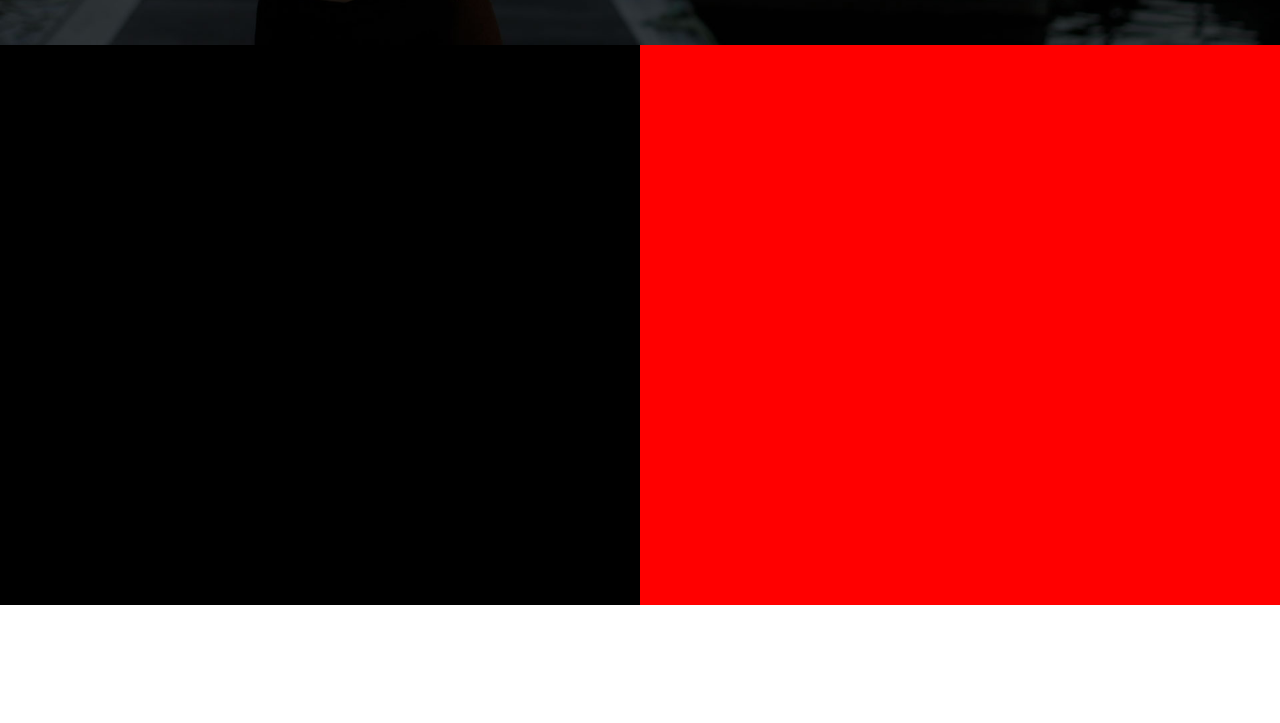
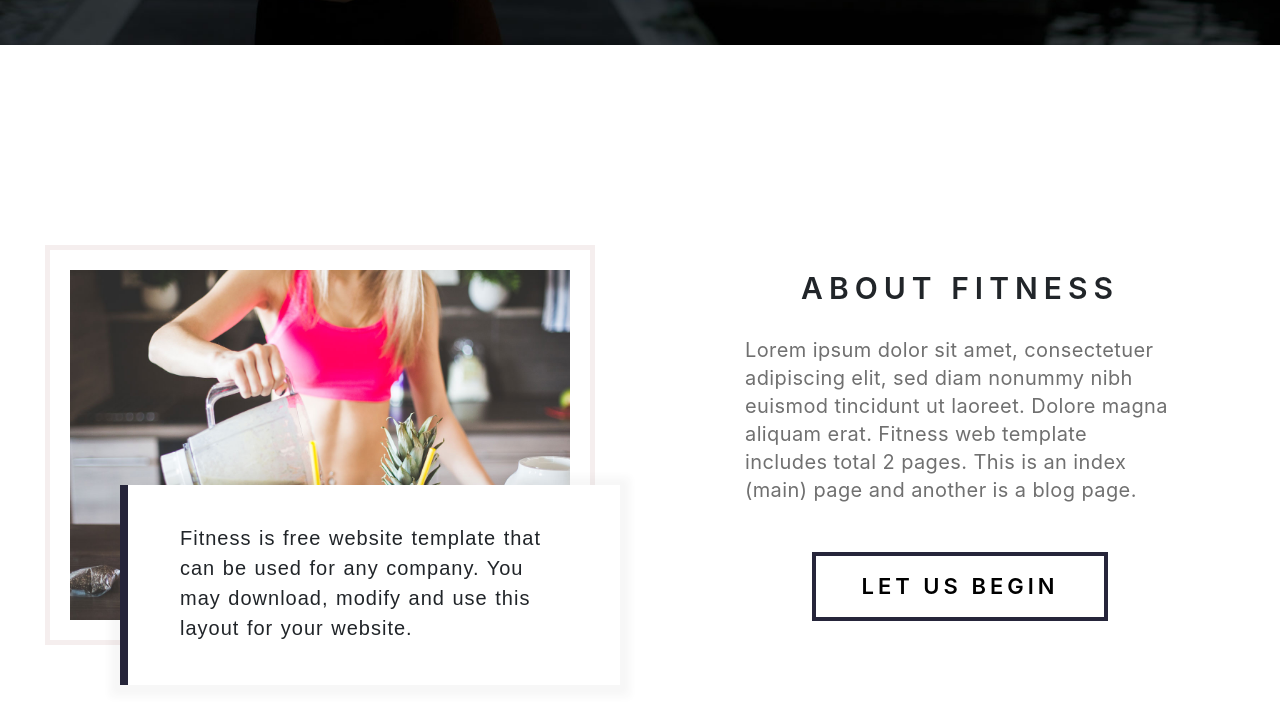
Before and after one commit to sayooj121/Fitness-Website, a plain HTML site: page index.html in a window 1280 px wide. Shown: the part 755-1478 px from the top of the page. Drawn offline with nearby package versions, Linux system fonts and the light colour scheme.

Commit message:
about section compleated

```diff
--- a/index.html
+++ b/index.html
@@ -32,16 +32,33 @@
         <button>LEARN MORE</button>
       </div>
     </div>
-    <div class="about">
-      <div class="row no-gutters">
-        <div class="col-6 first">
-          <div class="service_img"></div>
+
+    <div class="row no-gutters about">
+      <div class="col-6 first">
+        <div class="about-img">
+          <div class="about-img-line">
+            <img src="img/overview-img.jpg" alt="overview" />
+          </div>
+          <div class="about-img-content">
+            Fitness is free website template that can be used for any company.
+            You may download, modify and use this layout for your website.
+          </div>
         </div>
-        <div class="col-6 no-gutters second">
-          <div class="service_content"></div>
+      </div>
+      <div class="col-6 no-gutters second">
+        <div class="about-content">
+          <h3>ABOUT FITNESS</h3>
+          <p>
+            Lorem ipsum dolor sit amet, consectetuer adipiscing elit, sed diam
+            nonummy nibh euismod tincidunt ut laoreet. Dolore magna aliquam
+            erat. Fitness web template includes total 2 pages. This is an index
+            (main) page and another is a blog page.
+          </p>
+          <button>Let Us Begin</button>
         </div>
       </div>
     </div>
+
     <script src="https://maxcdn.bootstrapcdn.com/bootstrap/4.0.0/js/bootstrap.min.js"></script>
   </body>
 
--- a/style.css
+++ b/style.css
@@ -130,13 +130,91 @@ a {
   width: 100vw;
 }
 /* about section */
+.about {
+  height: 100vh;
+  width: 100vw;
 
+  display: flex;
+  align-items: center;
+  justify-content: center;
+}
 .first,
 .second {
-  height: 70vh;
   width: 100%;
-  background: black;
+  background: #fff;
 }
-.second {
-  background: red;
+
+.about-img {
+  display: flex;
+  align-items: center;
+  justify-content: center;
+
+  flex-direction: column;
+  overflow: hidden;
 }
+.about-img-line {
+  border: 5px solid rgb(245, 238, 238);
+  width: 550px;
+  height: 400px;
+  display: flex;
+  align-items: center;
+  justify-content: center;
+}
+.about-img img {
+  width: 500px;
+  height: 350px; /* Maintain aspect ratio */
+  display: block; /* Remove default inline behavior */
+}
+.about-img-content {
+  width: 500px;
+  height: 200px;
+  background: #ffffff;
+  box-shadow: 0px 2px 8px 10px rgba(50, 50, 50, 0.04);
+  border-left: 8px solid #26253a;
+  word-spacing: 1px;
+  letter-spacing: 1px;
+  position: absolute;
+  font-size: 20px;
+  top: 240px;
+  left: 120px;
+  padding: 38px 52px;
+  font-family: "Lora", sans-serif;
+}
+
+.about-content {
+  display: flex;
+  align-items: center;
+  justify-content: center;
+  flex-direction: column;
+}
+.about-content h3 {
+  font-size: 30px;
+  letter-spacing: 6px;
+  padding-bottom: 18px;
+  text-transform: uppercase;
+  font-weight: 600;
+}
+.about-content p {
+  color: #707070;
+  font-size: 20px;
+  line-height: 28px;
+  letter-spacing: 0.4px;
+  max-width: 430px;
+  margin-top: 4px;
+}
+.about-content button {
+  background: transparent;
+  border: 4px solid #26253a;
+  border-radius: 0px;
+  font-size: 22px;
+  font-weight: 600;
+  letter-spacing: 4px;
+  text-transform: uppercase;
+  padding: 14px 46px;
+  transition: all 0.4s ease-in-out;
+  margin-top: 32px;
+}
+.about-content button:hover {
+  background-color: #26253a;
+  color: #fff;
+}
```
Also changed, not shown: img/overview-img.jpg (added).
